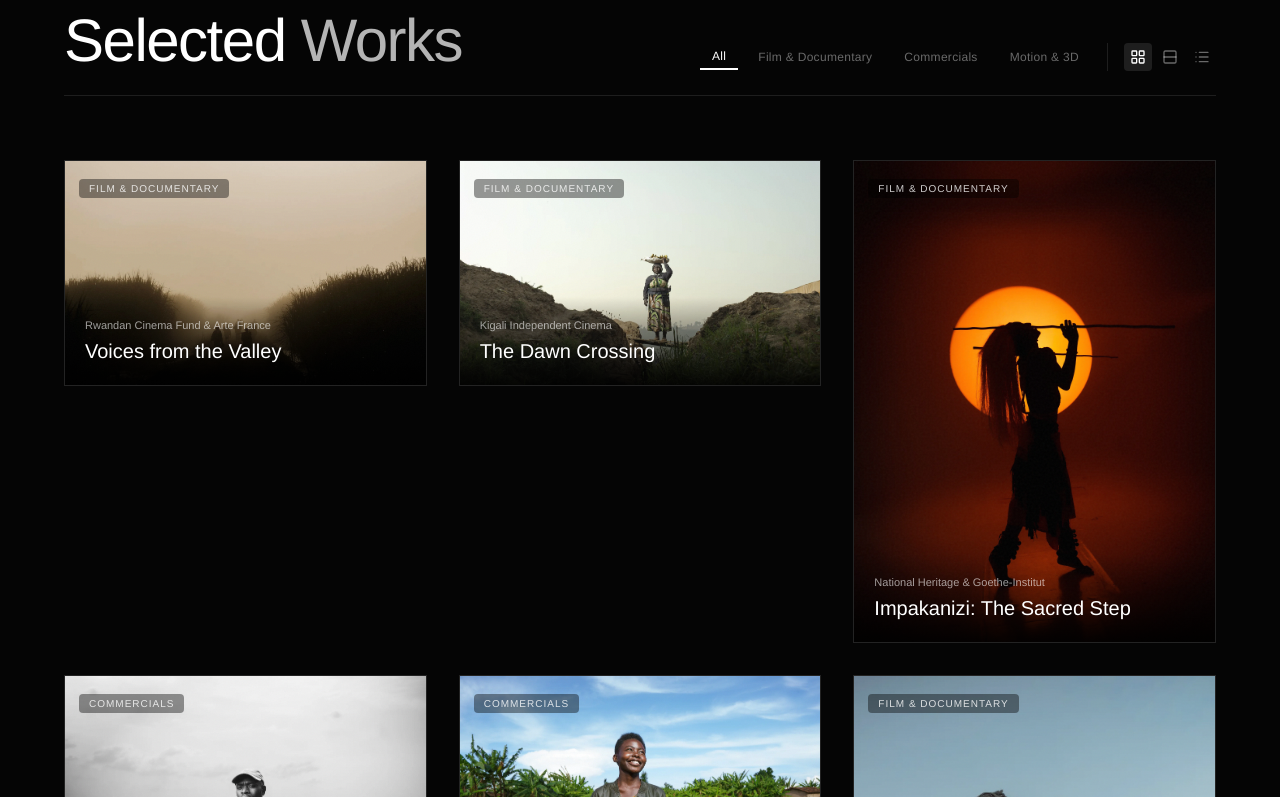
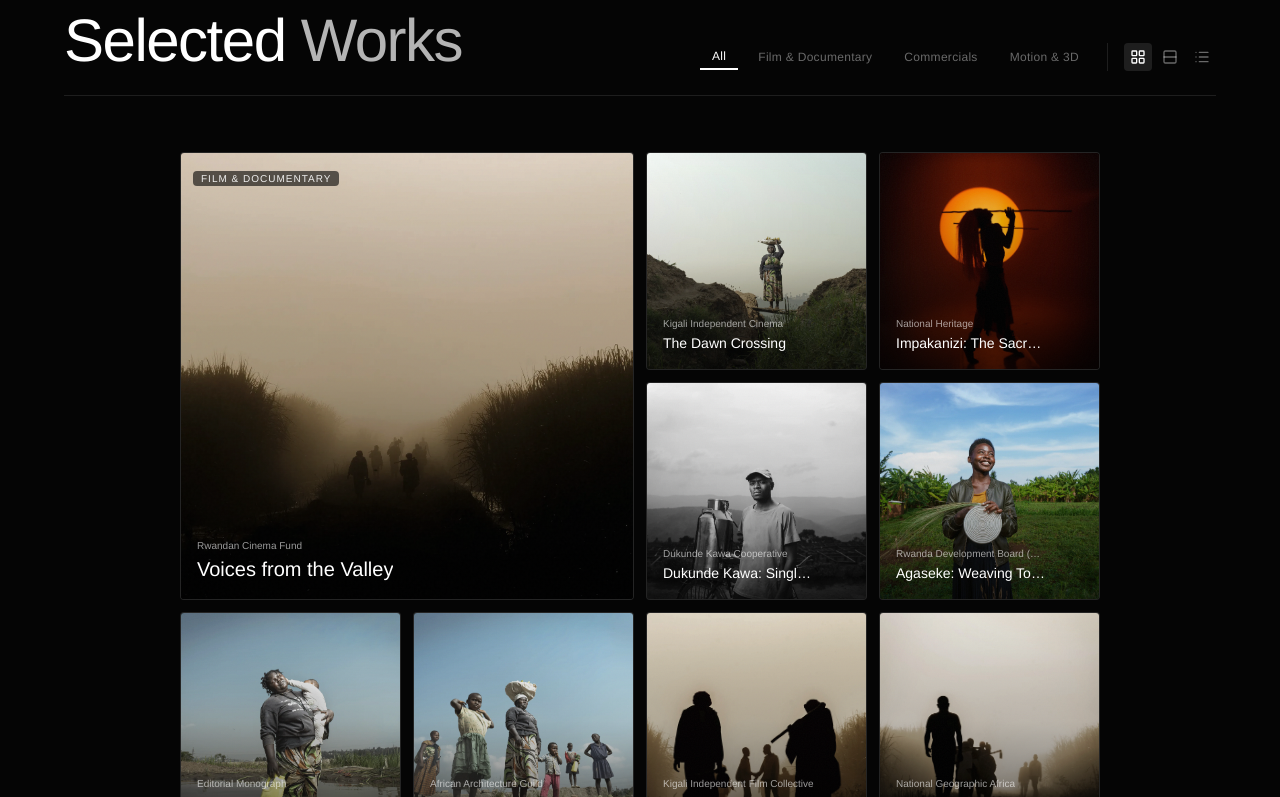
Before and after one commit to cestdalan/tuvugane, a React (Vite) app: page / in a window 1280 px wide. Shown: the part 943-1740 px from the top of the page. Built offline with nearby package versions, Linux system fonts and the light colour scheme; a web font is replaced by a local one.

Commit message:
feat: remove watch reel, remove Kinyarwanda translation text, and arrange Selected Works into a big perfect square

```diff
--- a/src/components/AboutSection.tsx
+++ b/src/components/AboutSection.tsx
@@ -40,7 +40,7 @@ export default function AboutSection({ onNavigate }: AboutSectionProps) {
 
           <div className="lg:col-span-6 space-y-6 lg:pl-6">
             <p className="text-base sm:text-lg text-white/70 font-light leading-relaxed">
-              <strong className="text-white font-medium">Tuvugane</strong> (Kinyarwanda: <em>"Let us speak together"</em>) is a creative film and motion design studio headquartered in Kigali. We craft cinematic documentary, commercial narratives, and avant-garde kinetic direction.
+              <strong className="text-white font-medium">Tuvugane</strong> is a creative film and motion design studio headquartered in Kigali. We craft cinematic documentary, commercial narratives, and avant-garde kinetic direction.
             </p>
 
             <button
--- a/src/components/WorkSection.tsx
+++ b/src/components/WorkSection.tsx
@@ -1,5 +1,5 @@
-import { useState, useRef } from 'react';
-import { motion, AnimatePresence, useScroll, useTransform } from 'motion/react';
+import { useState } from 'react';
+import { motion, AnimatePresence } from 'motion/react';
 import { Project } from '../types';
 import { LayoutGrid, Rows, List, ArrowUpRight } from 'lucide-react';
 import BlurImage from './BlurImage';
@@ -12,75 +12,68 @@ interface WorkSectionProps {
 type ViewMode = 'grid' | 'editorial' | 'list';
 
 /**
- * Parallax Card for Gallery Grid:
- * The card is the exact size of the image, with the photo filling the entire card.
- * Minimal overlay for title & category; no years, no separate footer block.
+ * Mosaic Cell component that fits inside the Big Perfect Square
  */
-function ParallaxGridCard({
+function SquareMosaicCard({
   project,
-  idx,
+  spanClass,
+  isLarge,
   onClick,
 }: {
   project: Project;
-  idx: number;
+  spanClass: string;
+  isLarge: boolean;
   onClick: () => void;
 }) {
-  const cardRef = useRef<HTMLDivElement>(null);
-  const { scrollYProgress } = useScroll({
-    target: cardRef,
-    offset: ['start end', 'end start'],
-  });
-
-  // Light, refined scroll parallax
-  const y = useTransform(scrollYProgress, [0, 1], [-16, 16]);
-  const isTall = project.aspectRatio === 'portrait';
-
   return (
     <motion.div
-      ref={cardRef}
-      initial={{ opacity: 0, y: 35 }}
-      whileInView={{ opacity: 1, y: 0 }}
-      viewport={{ once: true, margin: '-50px' }}
-      transition={{ duration: 0.7, delay: (idx % 3) * 0.1, ease: [0.16, 1, 0.3, 1] }}
+      initial={{ opacity: 0, scale: 0.96 }}
+      whileInView={{ opacity: 1, scale: 1 }}
+      viewport={{ once: true }}
+      transition={{ duration: 0.6, ease: [0.16, 1, 0.3, 1] }}
       onClick={onClick}
       data-cursor="VIEW"
-      className={`group cursor-pointer relative overflow-hidden bg-[#0a0a0a] border border-white/10 hover:border-white/30 transition-all duration-500 font-liber w-full ${
-        isTall ? 'aspect-[3/4]' : 'aspect-[16/10]'
-      }`}
+      className={`group cursor-pointer relative overflow-hidden bg-[#0c0c0c] border border-white/10 hover:border-white/40 transition-all duration-500 rounded-sm font-liber ${spanClass}`}
     >
-      {/* 1. Full-Bleed Image Filling the Entire Card with Parallax */}
-      <motion.div style={{ y }} className="w-full h-[116%] -top-[8%] relative">
+      {/* Photo fills the entire cell */}
       <BlurImage
         src={project.imageUrl}
         alt={project.title}
-          priority={idx < 4}
-          className="group-hover:brightness-105 group-hover:scale-102 transition-transform duration-700 ease-out"
+        priority={isLarge}
+        className="w-full h-full object-cover group-hover:scale-105 group-hover:brightness-105 transition-all duration-700 ease-out"
       />
-      </motion.div>
 
-      {/* 2. Ambient Film Grain */}
       <div className="absolute inset-0 film-grain pointer-events-none" />
 
-      {/* 3. Top Category Label (No year) */}
-      <div className="absolute top-3.5 left-3.5 z-10 pointer-events-none">
-        <span className="text-[10px] font-liber font-semibold text-white/80 uppercase tracking-widest bg-black/40 backdrop-blur-md px-2.5 py-1 rounded">
+      {/* Dark gradient overlay on hover and bottom */}
+      <div className="absolute inset-0 bg-gradient-to-t from-black/90 via-black/25 to-transparent opacity-65 group-hover:opacity-90 transition-opacity pointer-events-none" />
+
+      {/* Top category label for large blocks */}
+      {isLarge && (
+        <div className="absolute top-3 left-3 pointer-events-none z-10">
+          <span className="text-[9px] sm:text-[10px] font-liber font-semibold text-white/90 uppercase tracking-widest bg-black/60 backdrop-blur-md px-2 py-0.5 rounded">
             {project.category}
           </span>
         </div>
+      )}
 
-      {/* 4. Integrated Bottom Caption Overlay Inside the Card */}
-      <div className="absolute inset-x-0 bottom-0 p-5 bg-gradient-to-t from-black/90 via-black/40 to-transparent flex items-end justify-between gap-4 z-10 pointer-events-none">
-        <div className="space-y-1">
-          <span className="text-[11px] font-liber text-white/60 block">
-            {project.client}
+      {/* Bottom details overlay */}
+      <div className="absolute inset-x-0 bottom-0 p-2.5 sm:p-4 z-10 pointer-events-none flex items-end justify-between gap-2">
+        <div className="space-y-0.5 overflow-hidden">
+          <span className="text-[9px] sm:text-[10px] font-liber text-white/60 block truncate">
+            {project.client.split('&')[0]}
           </span>
-          <h3 className="font-liber font-bold text-lg sm:text-xl text-white group-hover:text-white/80 transition-colors">
+          <h3
+            className={`font-liber font-bold text-white group-hover:text-white/90 transition-colors truncate ${
+              isLarge ? 'text-sm sm:text-lg md:text-xl' : 'text-xs sm:text-sm'
+            }`}
+          >
             {project.title}
           </h3>
         </div>
 
-        <div className="w-8 h-8 rounded-full bg-white text-black flex items-center justify-center opacity-0 group-hover:opacity-100 transition-all duration-300 transform translate-y-1 group-hover:translate-y-0 shrink-0">
-          <ArrowUpRight className="w-4 h-4" />
+        <div className="w-6 h-6 sm:w-7 sm:h-7 rounded-full bg-white text-black flex items-center justify-center opacity-0 group-hover:opacity-100 transition-all duration-300 transform translate-y-1 group-hover:translate-y-0 shrink-0">
+          <ArrowUpRight className="w-3.5 h-3.5" />
         </div>
       </div>
     </motion.div>
@@ -88,26 +81,17 @@ function ParallaxGridCard({
 }
 
 /**
- * Parallax Card for Editorial Feed (No years)
+ * Parallax Card for Editorial Feed
  */
-function ParallaxEditorialCard({
+function EditorialFeedCard({
   project,
   onClick,
 }: {
   project: Project;
   onClick: () => void;
 }) {
-  const cardRef = useRef<HTMLDivElement>(null);
-  const { scrollYProgress } = useScroll({
-    target: cardRef,
-    offset: ['start end', 'end start'],
-  });
-
-  const y = useTransform(scrollYProgress, [0, 1], [-25, 25]);
-
   return (
     <motion.div
-      ref={cardRef}
       initial={{ opacity: 0, y: 40 }}
       whileInView={{ opacity: 1, y: 0 }}
       viewport={{ once: true, margin: '-60px' }}
@@ -116,19 +100,15 @@ function ParallaxEditorialCard({
       data-cursor="EXPAND"
       className="group cursor-pointer grid grid-cols-1 lg:grid-cols-12 gap-8 items-center border-b border-white/10 pb-16 font-liber"
     >
-      {/* Main Large Visual Frame */}
-      <div className="lg:col-span-8 relative aspect-[16/9] overflow-hidden bg-black border border-white/10 group-hover:border-white/30 transition-all">
-        <motion.div style={{ y }} className="w-full h-[116%] -top-[8%] relative">
+      <div className="lg:col-span-8 relative aspect-[16/9] overflow-hidden bg-black border border-white/10 group-hover:border-white/30 transition-all rounded">
         <BlurImage
           src={project.imageUrl}
           alt={project.title}
-            className="group-hover:scale-102 transition-transform duration-700"
+          className="w-full h-full object-cover group-hover:scale-102 transition-transform duration-700"
         />
-        </motion.div>
         <div className="absolute inset-0 film-grain pointer-events-none" />
       </div>
 
-      {/* Right Side Editorial Notes (No year) */}
       <div className="lg:col-span-4 space-y-6">
         <div className="space-y-2">
           <div className="text-xs font-liber text-white/50 uppercase tracking-wider font-semibold">
@@ -144,7 +124,6 @@ function ParallaxEditorialCard({
           </p>
         </div>
 
-        {/* Technical Lens & Camera Detail */}
         {project.camera && (
           <div className="text-xs font-liber text-white/40">
             <span className="block text-white/20 uppercase tracking-widest text-[10px]">Capture</span>
@@ -152,7 +131,6 @@ function ParallaxEditorialCard({
           </div>
         )}
 
-        {/* Auxiliary Stills Ribbon */}
         {project.galleryImages && project.galleryImages.length > 1 && (
           <div className="pt-2">
             <span className="text-[10px] font-liber text-white/40 uppercase tracking-wider block mb-2">
@@ -192,7 +170,6 @@ export default function WorkSection({ projects, onSelectProject }: WorkSectionPr
   const [hoveredProject, setHoveredProject] = useState<Project | null>(null);
   const [cursorPos, setCursorPos] = useState({ x: 0, y: 0 });
 
-  // Pure categories without numbers
   const categories = ['All', 'Film & Documentary', 'Commercials', 'Motion & 3D'];
 
   const filteredProjects =
@@ -203,6 +180,62 @@ export default function WorkSection({ projects, onSelectProject }: WorkSectionPr
   const handleMouseMove = (e: React.MouseEvent) => {
     setCursorPos({ x: e.clientX, y: e.clientY });
   };
+
+  /**
+   * Calculates the exact grid tessellation so that the items form a BIG PERFECT SQUARE
+   */
+  const getSquareLayout = (itemsCount: number) => {
+    if (itemsCount === 10) {
+      // 4x4 Grid = 16 cells (2x2 + 8 1x1 + 2x2 = 16 cells). Complete big perfect square!
+      return {
+        gridClass: 'grid-cols-4 grid-rows-4',
+        spans: [
+          { span: 'col-span-2 row-span-2', isLarge: true },
+          { span: 'col-span-1 row-span-1', isLarge: false },
+          { span: 'col-span-1 row-span-1', isLarge: false },
+          { span: 'col-span-1 row-span-1', isLarge: false },
+          { span: 'col-span-1 row-span-1', isLarge: false },
+          { span: 'col-span-1 row-span-1', isLarge: false },
+          { span: 'col-span-1 row-span-1', isLarge: false },
+          { span: 'col-span-1 row-span-1', isLarge: false },
+          { span: 'col-span-1 row-span-1', isLarge: false },
+          { span: 'col-span-2 row-span-2', isLarge: true },
+        ],
+      };
+    }
+    if (itemsCount === 4) {
+      // 2x2 Grid = 4 cells = Big Perfect Square
+      return {
+        gridClass: 'grid-cols-2 grid-rows-2',
+        spans: [
+          { span: 'col-span-1 row-span-1', isLarge: true },
+          { span: 'col-span-1 row-span-1', isLarge: true },
+          { span: 'col-span-1 row-span-1', isLarge: true },
+          { span: 'col-span-1 row-span-1', isLarge: true },
+        ],
+      };
+    }
+    if (itemsCount === 3) {
+      // 2x2 Grid with 1 top hero and 2 bottom squares = Big Perfect Square
+      return {
+        gridClass: 'grid-cols-2 grid-rows-2',
+        spans: [
+          { span: 'col-span-2 row-span-1', isLarge: true },
+          { span: 'col-span-1 row-span-1', isLarge: false },
+          { span: 'col-span-1 row-span-1', isLarge: false },
+        ],
+      };
+    }
+    return {
+      gridClass: 'grid-cols-3 grid-rows-3',
+      spans: Array.from({ length: itemsCount }, () => ({
+        span: 'col-span-1 row-span-1',
+        isLarge: false,
+      })),
+    };
+  };
+
+  const squareConfig = getSquareLayout(filteredProjects.length);
 
   return (
     <section
@@ -230,7 +263,7 @@ export default function WorkSection({ projects, onSelectProject }: WorkSectionPr
 
           {/* Interactive Filters & View Mode Toggles */}
           <div className="flex flex-wrap items-center justify-between md:justify-end gap-4">
-            {/* Category Filter (NO numbers) */}
+            {/* Category Filter */}
             <div className="flex flex-wrap items-center gap-2">
               {categories.map((cat) => {
                 const isActive = activeFilter === cat;
@@ -259,7 +292,7 @@ export default function WorkSection({ projects, onSelectProject }: WorkSectionPr
                 className={`p-1.5 rounded transition-colors ${
                   viewMode === 'grid' ? 'text-white bg-white/10' : 'text-white/40 hover:text-white'
                 }`}
-                title="Gallery Grid"
+                title="Big Perfect Square Gallery"
                 aria-label="Grid view"
               >
                 <LayoutGrid className="w-4 h-4" />
@@ -290,17 +323,30 @@ export default function WorkSection({ projects, onSelectProject }: WorkSectionPr
           </div>
         </motion.div>
 
-        {/* 1. GALLERY GRID MODE (Cards ARE the size of the images, no years) */}
+        {/* 1. BIG PERFECT SQUARE GALLERY MODE */}
         {viewMode === 'grid' && (
-          <div className="grid grid-cols-1 sm:grid-cols-2 lg:grid-cols-3 gap-6 md:gap-8 pt-4">
-            {filteredProjects.map((project, idx) => (
-              <ParallaxGridCard
+          <div className="w-full flex items-center justify-center pt-2">
+            <div className="w-full max-w-[min(92vw,920px)] aspect-square relative">
+              <div
+                className={`grid ${squareConfig.gridClass} gap-2 sm:gap-3 w-full h-full aspect-square`}
+              >
+                {filteredProjects.map((project, idx) => {
+                  const conf = squareConfig.spans[idx] || {
+                    span: 'col-span-1 row-span-1',
+                    isLarge: false,
+                  };
+                  return (
+                    <SquareMosaicCard
                       key={project.id}
                       project={project}
-                idx={idx}
+                      spanClass={conf.span}
+                      isLarge={conf.isLarge}
                       onClick={() => onSelectProject(project)}
                     />
-            ))}
+                  );
+                })}
+              </div>
+            </div>
           </div>
         )}
 
@@ -308,7 +354,7 @@ export default function WorkSection({ projects, onSelectProject }: WorkSectionPr
         {viewMode === 'editorial' && (
           <div className="space-y-16 md:space-y-24 pt-4">
             {filteredProjects.map((project) => (
-              <ParallaxEditorialCard
+              <EditorialFeedCard
                 key={project.id}
                 project={project}
                 onClick={() => onSelectProject(project)}
@@ -317,7 +363,7 @@ export default function WorkSection({ projects, onSelectProject }: WorkSectionPr
           </div>
         )}
 
-        {/* 3. INDEX / LIST MODE (No numbers, no years) */}
+        {/* 3. INDEX / LIST MODE */}
         {viewMode === 'list' && (
           <div className="pt-4 divide-y divide-white/10 border-b border-white/10">
             {filteredProjects.map((project) => (
```
Also changed, not shown: src/components/HeroSection.tsx (+1 -22 lines). Lines whose indentation alone changed are shown as unchanged.
